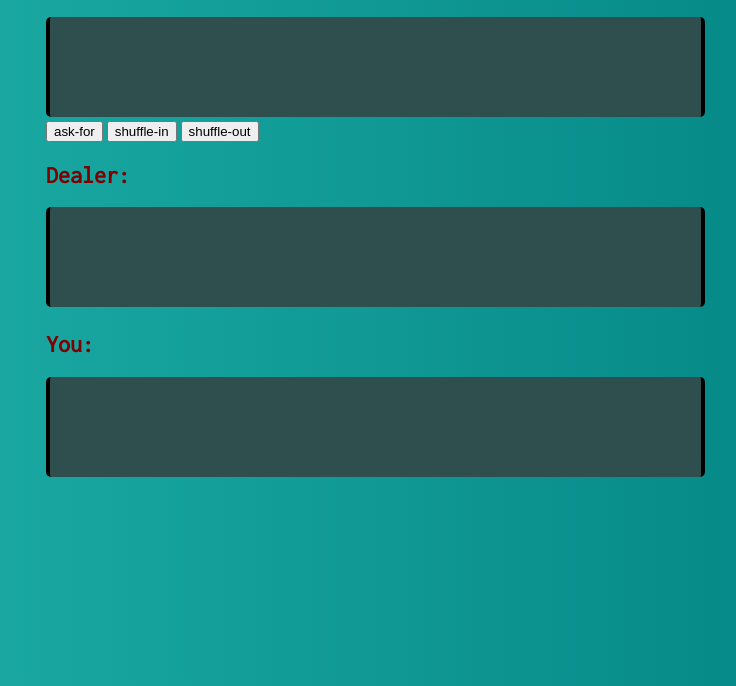
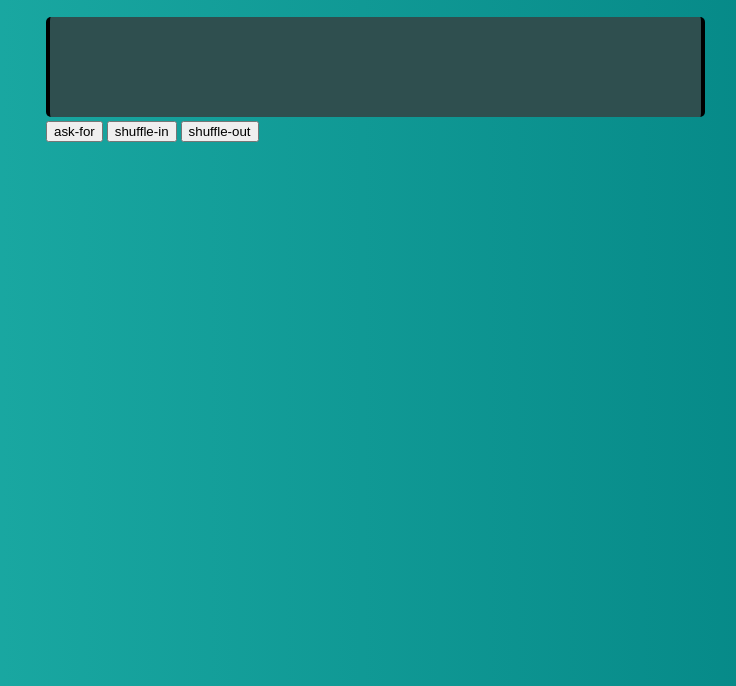
Before and after one commit to JDanielGar/BlackJack-Algorithm, a plain HTML site: page index.html in a window 1280 px wide. Shown: the part 114-800 px from the top of the page, without its empty margins (278-1014 px from the left). Drawn offline with Linux system fonts and the light colour scheme; a web font is replaced by a local one.

Commit message:
Añadí ejemplos de codigo. Arreglos secundarios en metodos.

```diff
--- a/index.html
+++ b/index.html
@@ -19,10 +19,6 @@
         <input type="button" value="shuffle-in" id="shuffle-in">
         <input type="button" value="shuffle-out" id="shuffle-out">
       </form>
-      <h2>Dealer:</h2>
-      <canvas width="600px" height="100px" id="dealer"></canvas>
-      <h2>You:</h2>
-      <canvas width="600px" height="100px" id="you"></canvas>
     </div>
     <script type="text/javascript" src="data.js"></script>
     <script type="text/javascript" src="canvas.js"></script>
--- a/main.js
+++ b/main.js
@@ -8,33 +8,28 @@ shuffle_out = document.getElementById('shuffle-out');
 shuffle_out.addEventListener('click', shufflerOut);
 
 
-// Seleccion de numero de barajas
-
-function numeroBarajas(){
-  decknumber = prompt('Numero de barajas:');
-  for(var i=0; i<=decknumber; i++){
-    decks.push(deck);
-  }
-}
 // Ranuras maquina
 
 var slot;
-var slot_machine = {
-  'node_1' : [],
-  'node_2' : [],
-  'node_3' : [],
-  'node_4' : []
-};
-// Método barajador de rauras - Cambia posicion de numeros en un array.
+var slot_machine={};
+var number_slots=[];
+
+function nodePush(number_of_node){
+  for(var i=0; i<number_of_node; i++){
+      slot_machine['node_'+(i+1)]=[];
+      number_slots.push[i+1];
+  }
+  console.log(slot_machine)
+}
+
+// Método barajador de ranuras - Cambia posicion de numeros en un array.
 
 function shuffleSlot(o) {
     for(var j, x, i = o.length; i; j = parseInt(Math.random() * i), x = o[--i], o[i] = o[j], o[j] = x);
     return o;
 };
 
-// Métodos para barajar las cartas de entrada
-
-var number_slots=[1, 2, 3, 4];
+// Métodos para barajar las cartas de entrada.
 
 function shufflerIn(){
   var cards_pushed = 0;
@@ -83,9 +78,6 @@ function askFor(){
   if(counting_cards>=13){
     counting_cards=0;
     shufflerOut();
-    deck=inner_deck;
-    inner_deck=[];
-    shufflerIn(deck);
   }
 }
 
```
Also changed, not shown: 1 other file.
